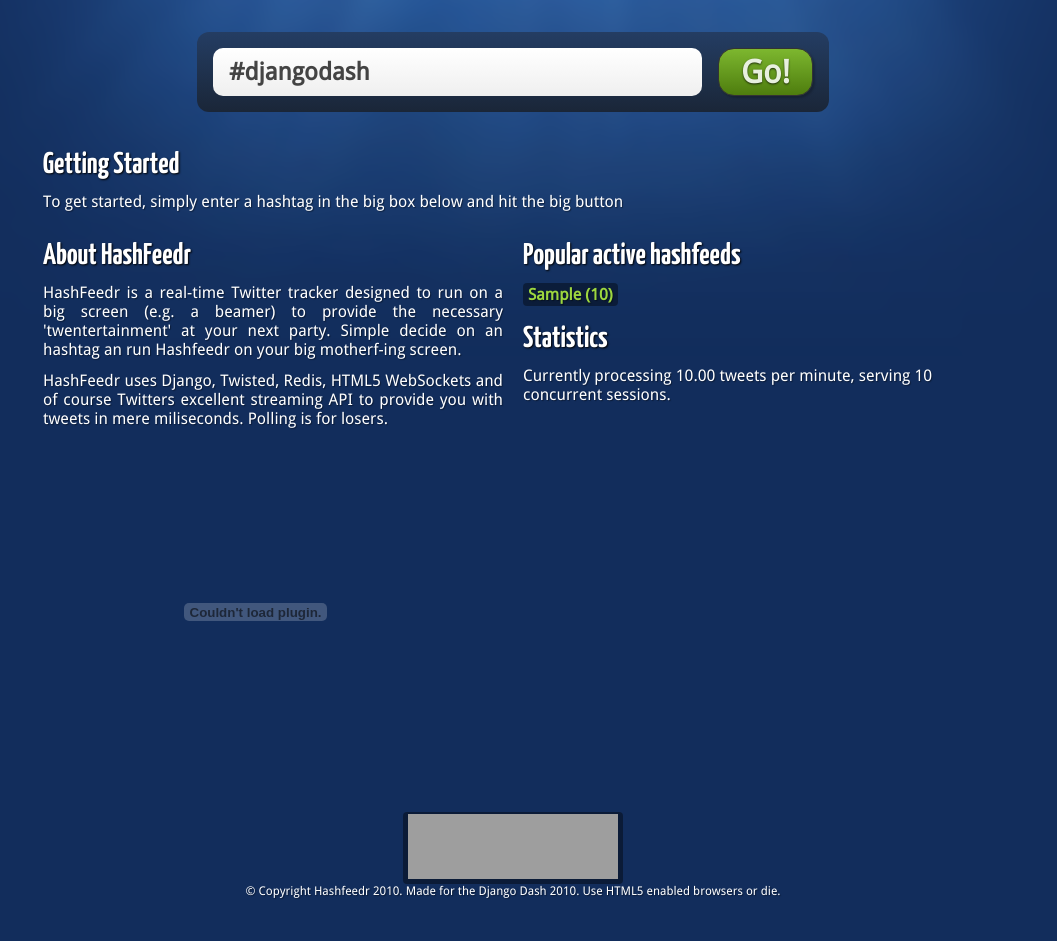
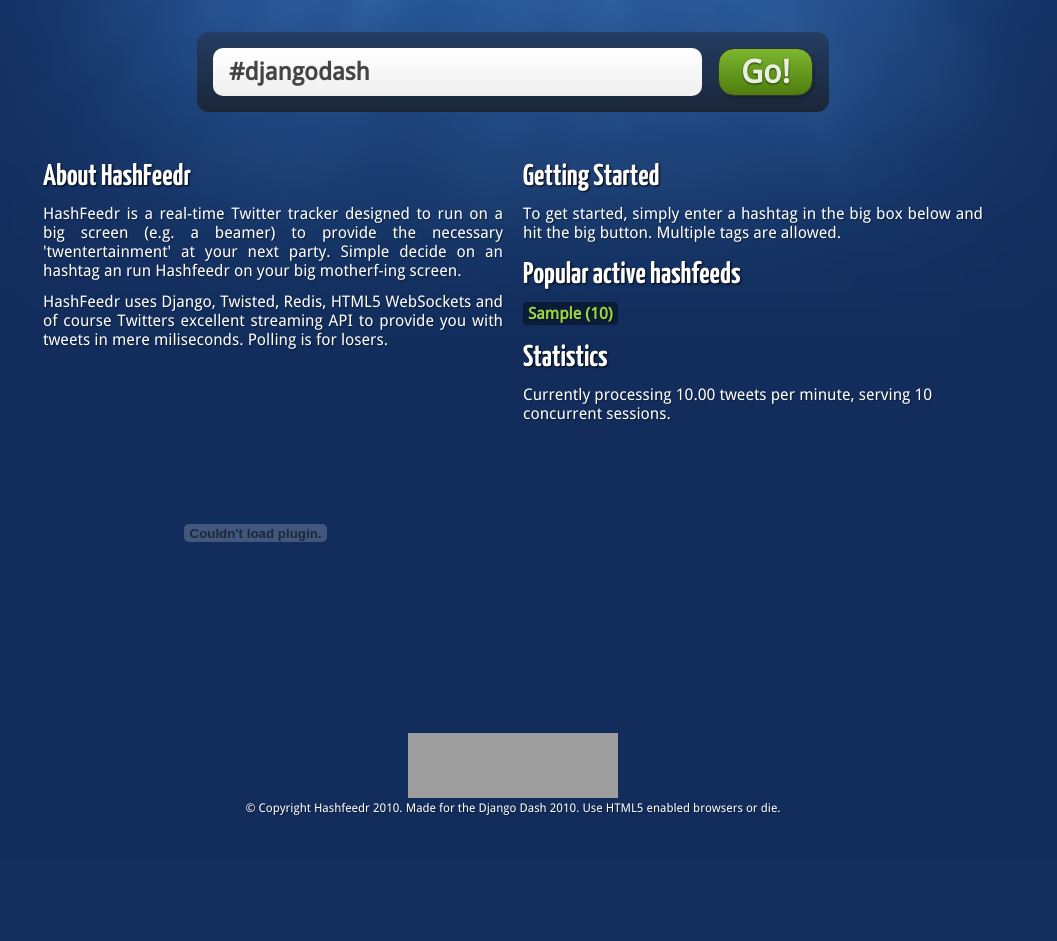
Before and after one commit to hashfeedr/hashfeedr, a Django app: template djangostuff/templates/landingpage.html in a window 1280 px wide. Shown: the part 190-1131 px from the top of the page, without its empty margins (127-1184 px from the left). After the commit the page ends 1006 px from the top, so only its background shows below. Run offline with Django 3.2, Linux system fonts and the light colour scheme; the template is opened without the code that fills it: most values are stand-ins (such as "Sample title", 1, 10 or a date in 2020); some libraries are stand-ins or nearby versions; grey boxes are pictures that could not be loaded.

Commit message:
landing page tweaks

```diff
--- a/djangostuff/templates/base.html
+++ b/djangostuff/templates/base.html
@@ -16,7 +16,7 @@
 			</header>
 			{% block body %}{% endblock %}
 			<footer class="g12">
-				<a href="http://djangopony.com/" class="ponybadge" title="Magic! Ponies! Django! Whee!" class="regbg"><img src="http://media.djangopony.com/img/small/badge.png" width="210" height="65" alt="pony powered" class="regbg"></a>
+				<a href="http://djangopony.com/" class="ponybadge" title="Magic! Ponies! Django! Whee!"><img src="http://media.djangopony.com/img/small/badge.png" width="210" height="65" alt="pony powered"/></a>
 				<p><small>&copy; Copyright Hashfeedr 2010.  Made for the Django Dash 2010. Use HTML5 enabled browsers or die.</small></p>
 			</footer>
 		</section>
--- a/djangostuff/templates/landingpage.html
+++ b/djangostuff/templates/landingpage.html
@@ -6,8 +6,8 @@
 					<input type="submit" id="gobutton" value="Go!"/>
 					<input type="text" name="query" id="query" value="#djangodash"/>
 				</form>
-				<h2>Getting Started</h2>
-				<p>To get started, simply enter a hashtag in the big box below and hit the big button</p>
+				<!--<h2>Getting Started</h2>
+				<p>To get started, simply enter a hashtag in the big box below and hit the big button. Multiple tags are allowed.</p>-->
 			</article>
 			<article class="g6">
 				<h2>About HashFeedr</h2>
@@ -16,6 +16,8 @@
 				<object width="425" height="344"><param name="movie" value="http://www.youtube.com/v/BlvJnW65Z9U?fs=1&amp;hl=en_US&amp;rel=0"></param><param name="allowFullScreen" value="true"></param><param name="allowscriptaccess" value="always"></param><embed src="http://www.youtube.com/v/BlvJnW65Z9U?fs=1&amp;hl=en_US&amp;rel=0" type="application/x-shockwave-flash" allowscriptaccess="always" allowfullscreen="true" width="425" height="344"></embed></object>
 			</article>
 			<article class="g6">
+				<h2>Getting Started</h2>
+				<p>To get started, simply enter a hashtag in the big box below and hit the big button. Multiple tags are allowed.</p>
 				<h2>Popular active hashfeeds</h2>
 				<ul>
 					{% for keyword in toptweets %}
--- a/media/css/style.css
+++ b/media/css/style.css
@@ -160,7 +160,7 @@ section {
 	font: 16px DroidSansRegular, Arial, Helvetica Neue, sans-serif;
 }
 
-a {
+article a {
 	color: #9dd73f;
 	font-weight: bold;
 	text-decoration: none;
@@ -171,7 +171,7 @@ a {
 	display: inline-block;
 }
 
-a:hover {
+article a:hover {
 	color: #fff;
 }
 
@@ -294,7 +294,7 @@ form {
 	background: #64991e;
 	background: -webkit-gradient(linear, left top, left bottom, from(#7db72f), to(#4e7d0e));
 	background: -moz-linear-gradient(top,  #7db72f,  #4e7d0e);
-	filter:  progid:DXImageTransform.Microsoft.gradient(startColorstr='#7db72f', endColorstr='#4e7d0e');
+	filter: progid:DXImageTransform.Microsoft.gradient(startColorstr='#7db72f', endColorstr='#4e7d0e');
 	width:95px;
 	height: 48px;
 }
@@ -325,11 +325,7 @@ li {
 	list-style-type:none;
 	margin: 4px 0;
 }
+
 h2.error {
 	font-size: 2.5em;
 }
-.regbg {
-	background-color: #122d5c;
-	border: 0;
-	padding: 0;
-}
```
